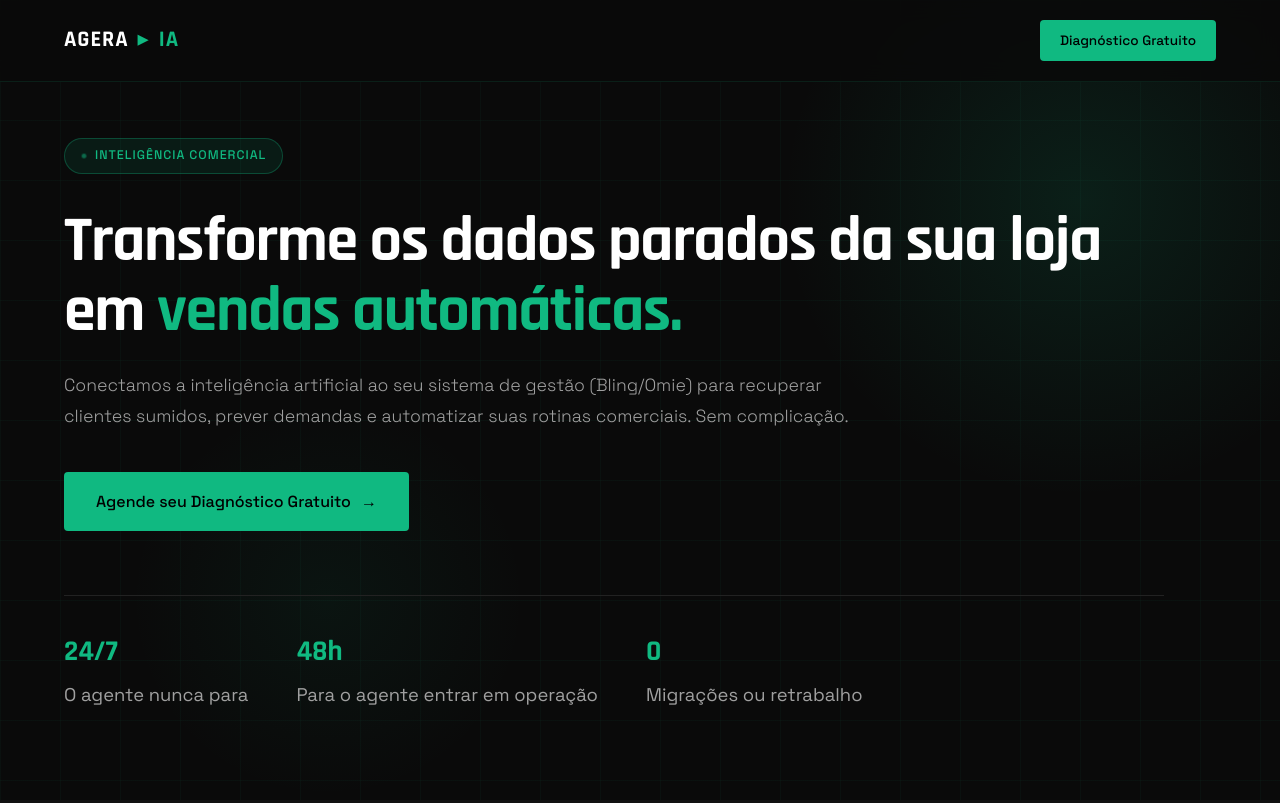
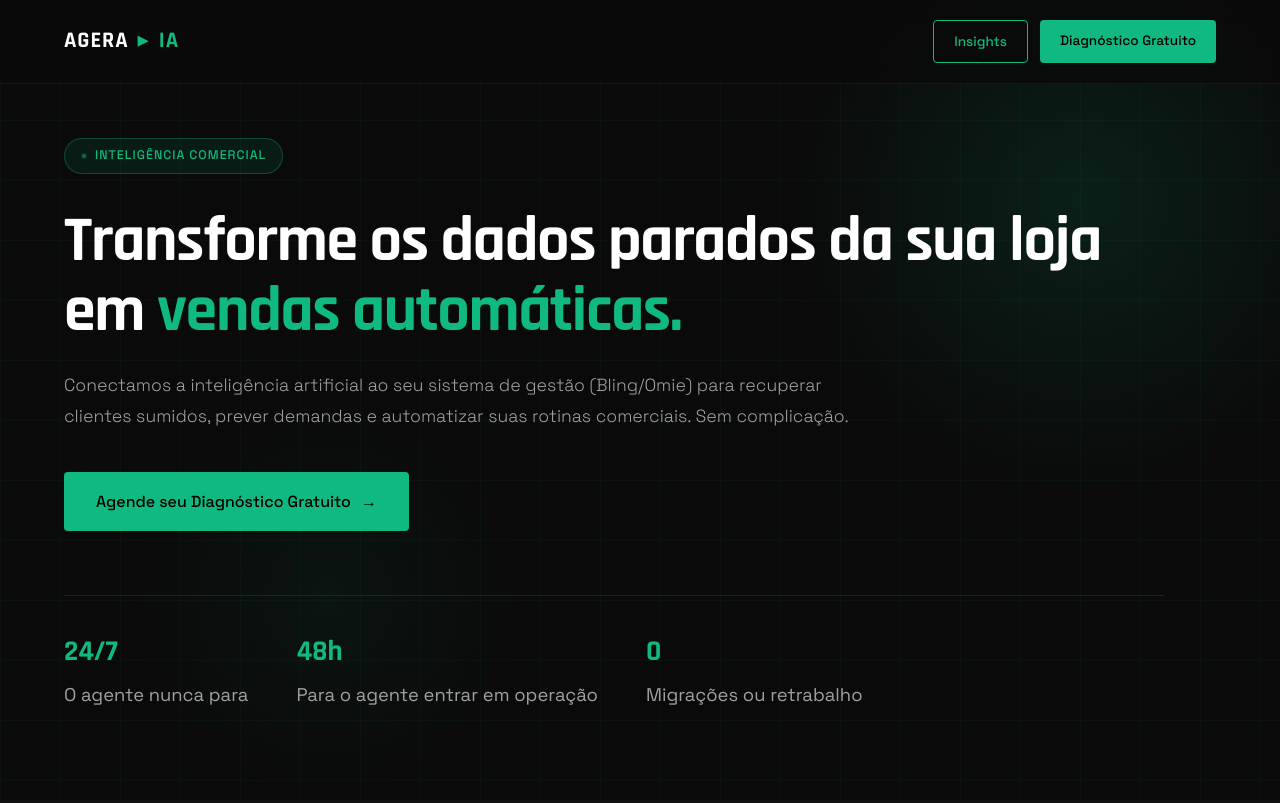
Before and after one commit to junior-oliveira82/ageraia-site, a plain HTML site: page index.html in a window 1280 px wide. Shown: the top 803 px of the page. Drawn offline with Linux system fonts and the light colour scheme.

Commit message:
Update index.html

```diff
--- a/index.html
+++ b/index.html
@@ -460,7 +460,10 @@
 <!-- NAV -->
 <nav>
   <div class="nav-logo">AGERA <span class="arrow">▸</span> <span>IA</span></div>
-  <a href="#diagnostico" class="nav-cta">Diagnóstico Gratuito</a>
+  <div style="display: flex; gap: 0.75rem;">
+    <a href="/blog/" class="nav-cta" style="background: transparent; border: 1px solid var(--em); color: var(--em);">Insights</a>
+    <a href="#diagnostico" class="nav-cta">Diagnóstico Gratuito</a>
+  </div>
 </nav>
 
 <!-- HERO -->
```
